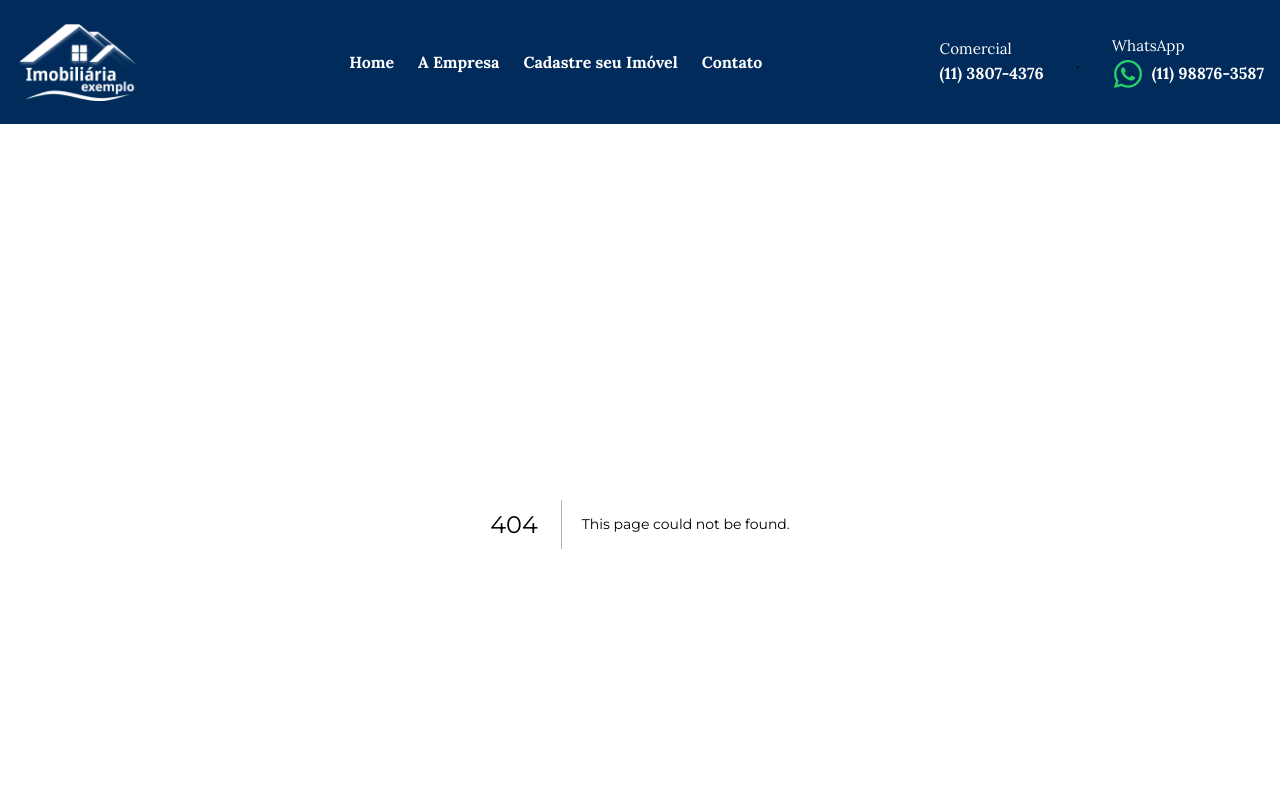
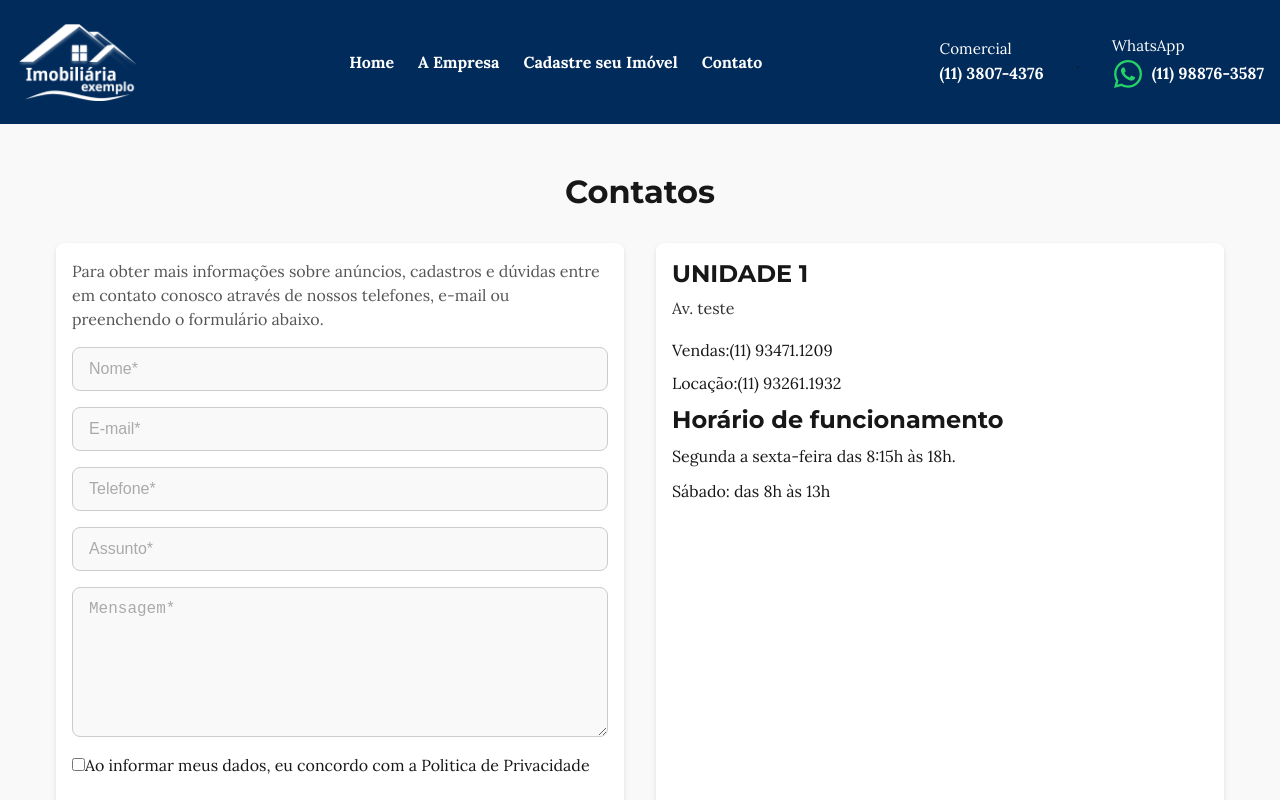
Before and after one commit to LeandroAS27/imobiliariaCase, a Next.js app: page /contact in a window 1280 px wide. Before the commit this address had no page. Shown: the top 800 px of the page. Built offline with nearby package versions, Linux system fonts and the light colour scheme.

Commit message:
Feito a pagina de contato e estilizacao

```diff
--- /dev/null
+++ b/src/app/contact/page.tsx
@@ -0,0 +1,94 @@
+import Footer from '../components/footer';
+import '../styles/contact.scss'
+
+const Contact = () => {
+
+    //adicionar a logica do formulario
+
+    return(
+        <>
+            <section className="contact">
+                <div className="contact-container">
+                    <h1 className="contact-title">Contatos</h1>
+
+                    <div className="contact-content">
+                        <div className="contact-form-section">
+                            <p className="contact-description">Para obter mais informações sobre anúncios, cadastros e dúvidas entre em
+                                contato conosco através de nossos telefones, e-mail ou preenchendo o formulário abaixo.
+                            </p>
+                            <form className="contact-form">
+                                <input
+                                    type="text"
+                                    name="name"
+                                    placeholder='Nome*'
+                                    required
+                                    className='contact-form-input'
+                                />
+                                <input
+                                    type="text"
+                                    name="email"
+                                    placeholder='E-mail*'
+                                    required
+                                    className='contact-form-input'
+                                />
+                                <input
+                                    type="text"
+                                    name="telefone"
+                                    placeholder='Telefone*'
+                                    required
+                                    className='contact-form-input'
+                                />
+                                <input
+                                    type="text"
+                                    name="Assunto"
+                                    placeholder='Assunto*'
+                                    className='contact-form-input'
+                                />
+                                <textarea
+                                    name="mensagem"
+                                    placeholder='Mensagem*'
+                                    className='contact-form-textarea'
+                                ></textarea>
+
+                                <label className="signup-imovel_privacy">
+                                    <input
+                                        className="signup-imovel_checkbox"
+                                        type="checkbox"
+                                        name="aceitou_termos"
+                                        value="politica_de_privacidade"
+                                        required
+                                    />
+                                    <span>
+                                    Ao informar meus dados, eu concordo com a <a href="">Politica de Privacidade</a>
+                                    </span>
+                                </label>
+                                <div></div>
+                                <button className="signup-imovel_button" type="submit">ENVIAR</button>
+                            </form>
+                        </div>
+                            <div className="contact-info-section">
+                                <h3 className="contact-subtitle">UNIDADE 1</h3>
+                                <p className="contact-address">Av. teste</p>
+
+                                <p className="contact-sales">Vendas:
+                                    <a href="#">(11) 93471.1209</a>
+                                </p>
+                                <p className="contact-rental">Locação:
+                                    <a href="#">(11) 93261.1932</a>
+                                </p>
+
+                                <h3 className='contact-subtitle'>Horário de funcionamento</h3>
+                                <p className='contact-hours'>Segunda a sexta-feira das 8:15h às 18h.</p>
+                                <p className='contact-hours'>Sábado: das 8h às 13h</p>
+                            </div>
+                    </div>
+                </div>
+            </section>
+            <footer>
+                <Footer/>
+            </footer>
+        </>
+    )
+}
+
+export default Contact;
--- /dev/null
+++ b/src/app/styles/contact.scss
@@ -0,0 +1,129 @@
+.contact{
+    padding: 2rem;
+    background-color: #f9f9f9;
+
+    &-container{
+        max-width: 1200px;
+        margin: 0 auto;
+        padding: 1rem;
+    }
+
+    &-title{
+        font-size: 2rem;
+        text-align: center;
+        margin-bottom: 2rem;
+    }
+
+    &-content{
+        display: flex;
+        gap: 2rem;
+        flex-wrap: wrap;
+    }
+
+    .contact-form-section{
+        flex: 1;
+        padding: 1rem;
+        background-color: #fff;
+        border-radius: 0.5rem;
+        box-shadow: 0 2px 5px rgba(0, 0, 0, 0.1);
+
+        .contact-description{
+            margin-bottom: 1rem;
+            font-size: 1rem;
+            line-height: 1.5;
+            color: #555;
+        }
+
+        .contact-form{
+            display: flex;
+            flex-direction: column;
+            gap: 1rem;
+
+            &-input,
+            &-textarea{
+                width: 100%;
+                padding: 0.75rem 1rem;
+                font-size: 1rem;
+                border: 1px solid #ccc;
+                border-radius: 0.5rem;
+                background-color: #f9f9f9;
+                transition: all 0.3s ease;
+
+                &:focus{
+                    border-color: #007bff;
+                    background-color: #fff;
+                    outline: none;
+                    box-shadow: 0 0 4px rgba(0, 123, 255, 0.5);
+                }
+
+                &::placeholder{
+                    color: #aaa;
+                }
+            }
+
+            &-textarea{
+                min-height: 150px;
+                resize: vertical;
+            }
+
+            &-button{
+                padding: 0.75rem 1rem;
+                font-size: 1rem;
+                font-weight: bold;
+                color: #fff;
+                border: none;
+                background-color: #007bff;
+                border-radius: 0.5rem;
+                cursor: pointer;
+                transition: background-color 0.3s ease;
+
+                &:hover{
+                    background-color: #0056b3;
+                }
+
+                &:focus{
+                    outline: none;
+                    box-shadow: 0 0 4px rgba(0, 123, 255, 0.5);
+                }
+            }
+        }
+    }
+
+    .contact-info-section{
+        flex: 1;
+        padding: 1rem;
+        background-color: #fff;
+        border-radius: 0.5rem;
+        box-shadow: 0 2px 5px rgba(0, 0, 0, 0.1);
+
+        .contact-subtitle{
+            font-size: 1.5rem;
+            margin-bottom: 0.5rem;
+        }
+
+        .contact-address{
+            margin-bottom: 1rem;
+            font-size: 1rem;
+            color: #333;
+        }
+
+        .contact-sales,
+        .contact-rental{
+            font-size: 1rem;
+            margin-bottom: 0.5rem;
+
+            .contact-link{
+                color: #007bff;
+                text-decoration: none;
+
+                &:hover{
+                    text-decoration: underline;
+                }
+            }
+        }
+
+        .contact-hours{
+            margin: 10px 0;
+        }
+    }
+}
```
